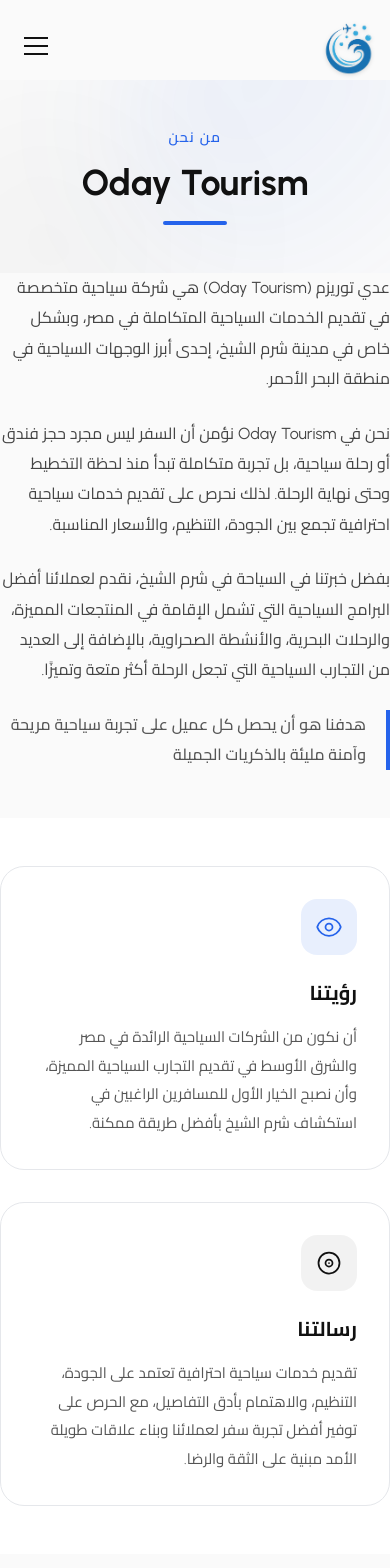
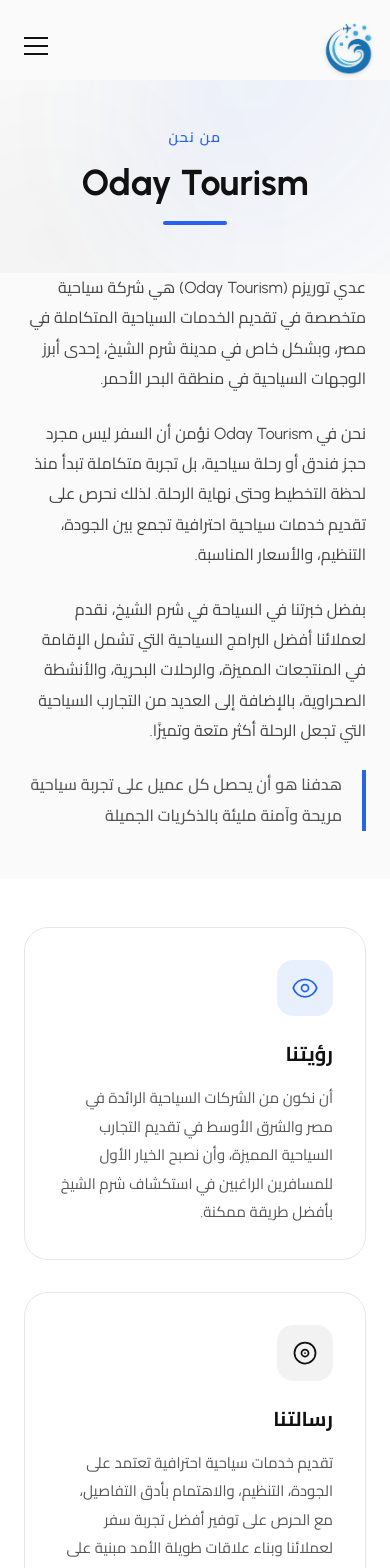
Before and after one commit to zakad00e2/oday, a Next.js app: page /about in a window 390 px wide. Shown: the top 1568 px of the page. Built offline with nearby package versions, Linux system fonts and the light colour scheme.

Commit message:
feat: add about page

```diff
--- a/app/about/page.tsx
+++ b/app/about/page.tsx
@@ -154,7 +154,7 @@
         <main className="pt-20 bg-[#FAFAFA]">
 
             {/* ─── Hero ──────────────────────────────────────── */}
-            <section className="relative overflow-hidden py-12 md:py-16 text-center">
+            <section className="relative overflow-hidden py-12 md:py-16 px-6 md:px-12 text-center">
                 {/* decorative blobs */}
                 <div className="absolute top-[-120px] right-[-80px] w-[340px] h-[340px] rounded-full bg-gradient-to-br from-[#2563EB]/10 to-transparent blur-3xl pointer-events-none" />
                 <div className="absolute bottom-[-80px] left-[-60px] w-[280px] h-[280px] rounded-full bg-gradient-to-tr from-[#111]/5 to-transparent blur-3xl pointer-events-none" />
@@ -171,7 +171,7 @@
             </section>
 
             {/* ─── Intro paragraphs ──────────────────────────── */}
-            <section className="pb-12 md:pb-16">
+            <section className="pb-12 md:pb-16 px-6 md:px-12">
                 <div className="max-w-[820px] mx-auto space-y-6">
                     <ScrollReveal>
                         <p className="text-[#444] text-base md:text-lg leading-[1.9]">
@@ -200,7 +200,7 @@
             </section>
 
             {/* ─── Vision & Mission ──────────────────────────── */}
-            <section className="py-12 md:py-16 bg-white">
+            <section className="py-12 md:py-16 px-6 md:px-12 bg-white">
                 <div className="max-w-[1100px] mx-auto grid grid-cols-1 md:grid-cols-2 gap-8">
                     <ScrollReveal>
                         <div className="rounded-3xl border border-[#E5E7EB] p-8 md:p-10 h-full hover:border-[#2563EB]/30 hover:shadow-lg transition-all duration-300">
@@ -229,7 +229,7 @@
             </section>
 
             {/* ─── Values ────────────────────────────────────── */}
-            <section className="py-12 md:py-16">
+            <section className="py-12 md:py-16 px-6 md:px-12">
                 <ScrollReveal className="text-center mb-14">
                     <p className="text-sm font-semibold tracking-widest text-[#2563EB] uppercase mb-2">ما يميزنا</p>
                     <h2 className="text-3xl md:text-4xl font-bold text-[#111]">قيمنا</h2>
@@ -251,7 +251,7 @@
             </section>
 
             {/* ─── Why Choose Us ─────────────────────────────── */}
-            <section className="py-12 md:py-16 bg-white">
+            <section className="py-12 md:py-16 px-6 md:px-12 bg-white">
                 <ScrollReveal className="text-center mb-6">
                     <h2 className="text-3xl md:text-4xl font-bold text-[#111]">
                         لماذا تختار Oday Tourism؟
```
